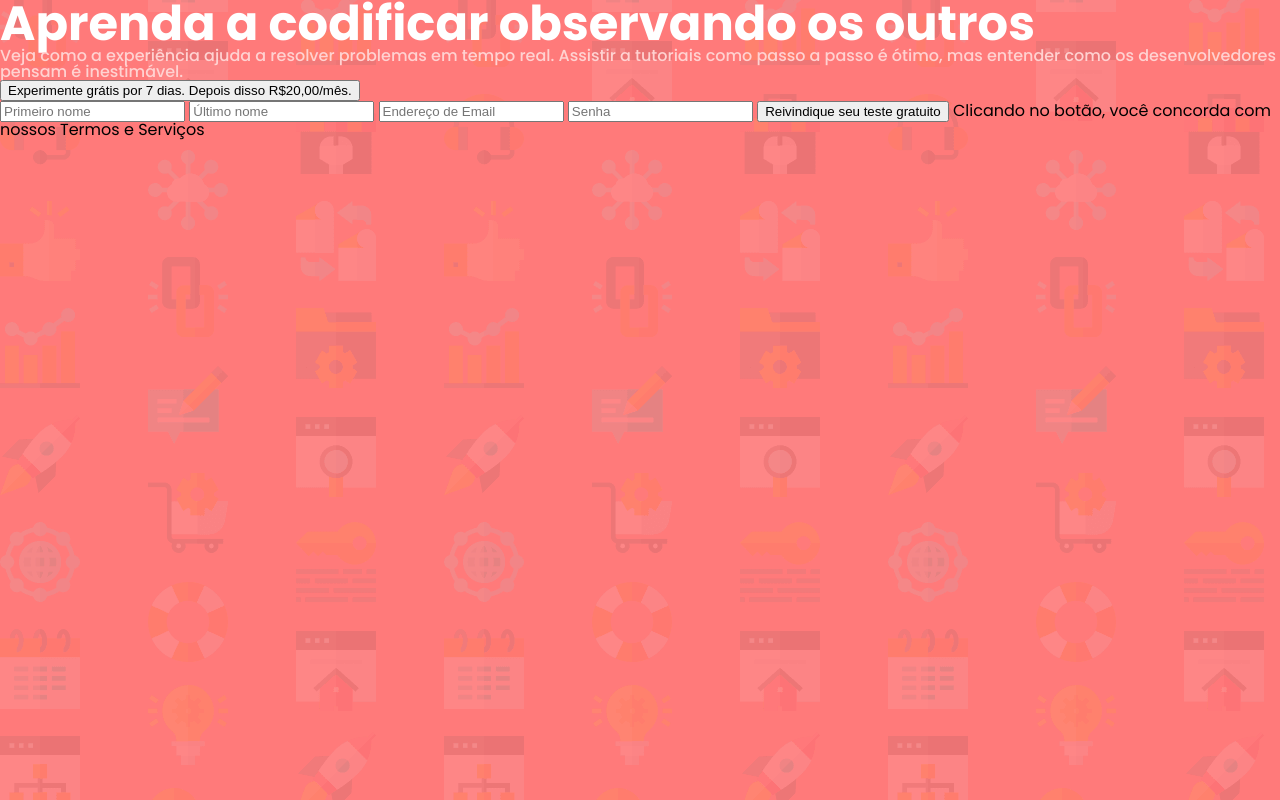
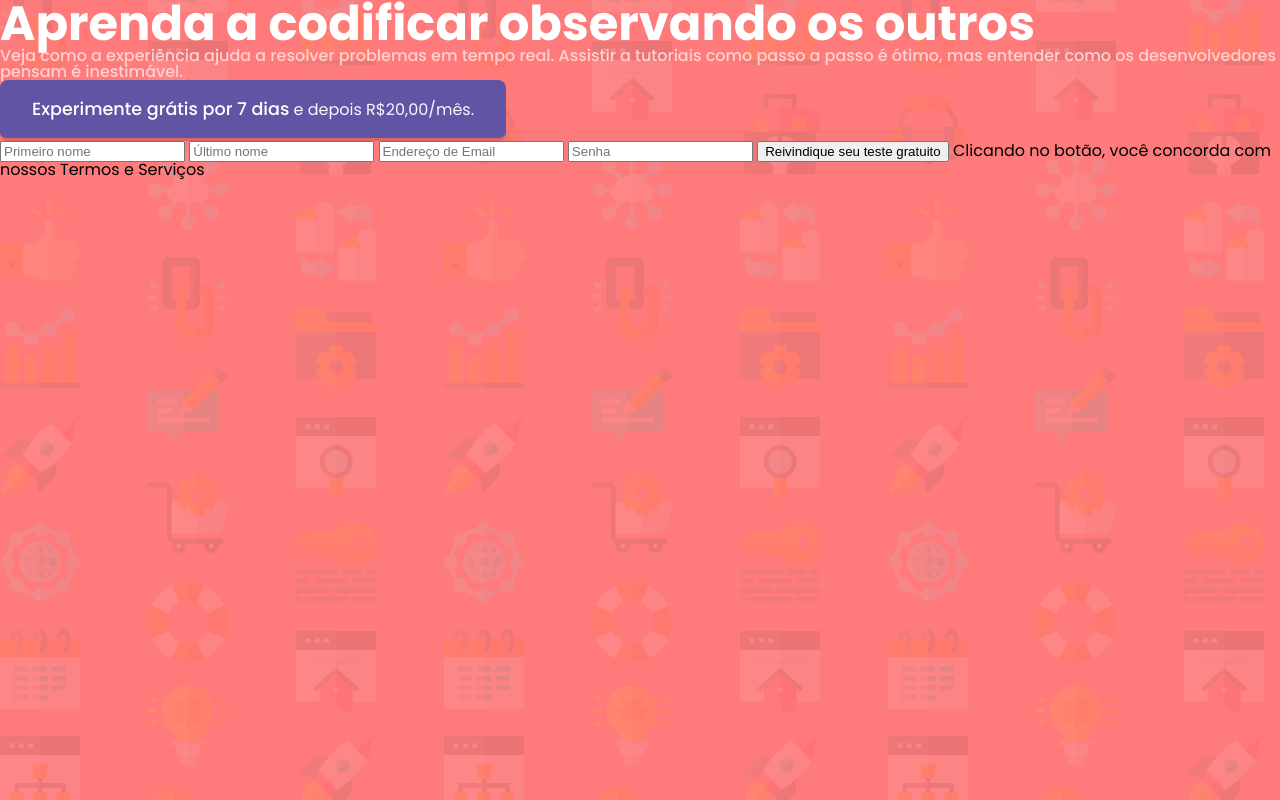
Before and after one commit to Anderson-S-Santos/pagina-com-formulario-de-inscricao, a plain HTML site: page index.html in a window 1280 px wide. Drawn offline with Linux system fonts and the light colour scheme.

Commit message:
Estilizar botão de teste grátis

```diff
--- a/css/style.css
+++ b/css/style.css
@@ -4,11 +4,13 @@
 :root {
     --vermelho: hsl(0, 100%, 74%);
     --verde: hsl(154, 59%, 51%);
-    --azul: hsl(248, 32%, 49%);
+    --background-botao-teste-gratis: hsl(248, 32%, 49%);
+    --sombreamento-botao-teste-gratis: hsl(359.5,63%,62.9%);
     --azul-escuro:  hsl(249, 10%, 26%);
     --azul-acicentado: hsl(246, 25%, 77%);
     --branco: hsl(0,0%,100%);
     --paragrafo-secundario: hsl(1.3,100%,91%);
+    --branco-claro: hsl(240,100%,98.4%);
 }
 
 body {
@@ -27,3 +29,21 @@ body {
     font-weight: 500;
     color: var(--paragrafo-secundario);
 }
+
+.testeGratis {
+    border: none;
+    background-color: var(--background-botao-teste-gratis);
+    padding: 1em 2em;
+    border-radius: 0.5em;
+    color: var(--branco-claro);
+    font-size: 1em;
+    border-bottom: 3px solid var(--sombreamento-botao-teste-gratis);
+    font-family: 'Poppins', sans-serif;
+    cursor: pointer;
+}
+
+.destaqueTesteGratis {
+    font-weight: 500;
+    color: var(--branco);
+    font-size: 1.1em;
+}
--- a/index.html
+++ b/index.html
@@ -18,7 +18,7 @@
 
         <div class="botaoTesteGratis">
             <button class="testeGratis">
-                Experimente grátis por 7 dias. Depois disso R$20,00/mês.
+               <span class="destaqueTesteGratis">Experimente grátis por 7 dias</span> e depois  R$20,00/mês.
             </button>
         </div>
         <!-- Ínicio do Formulário -->
```
Also changed, not shown: 1 other file.
